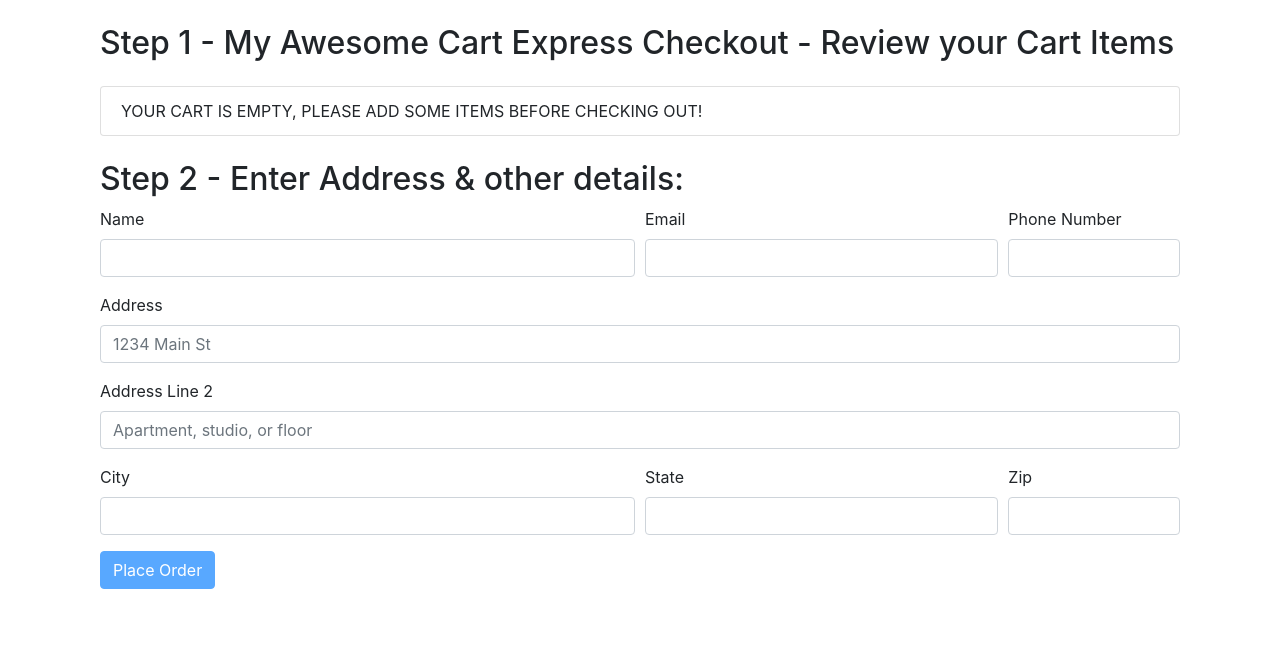
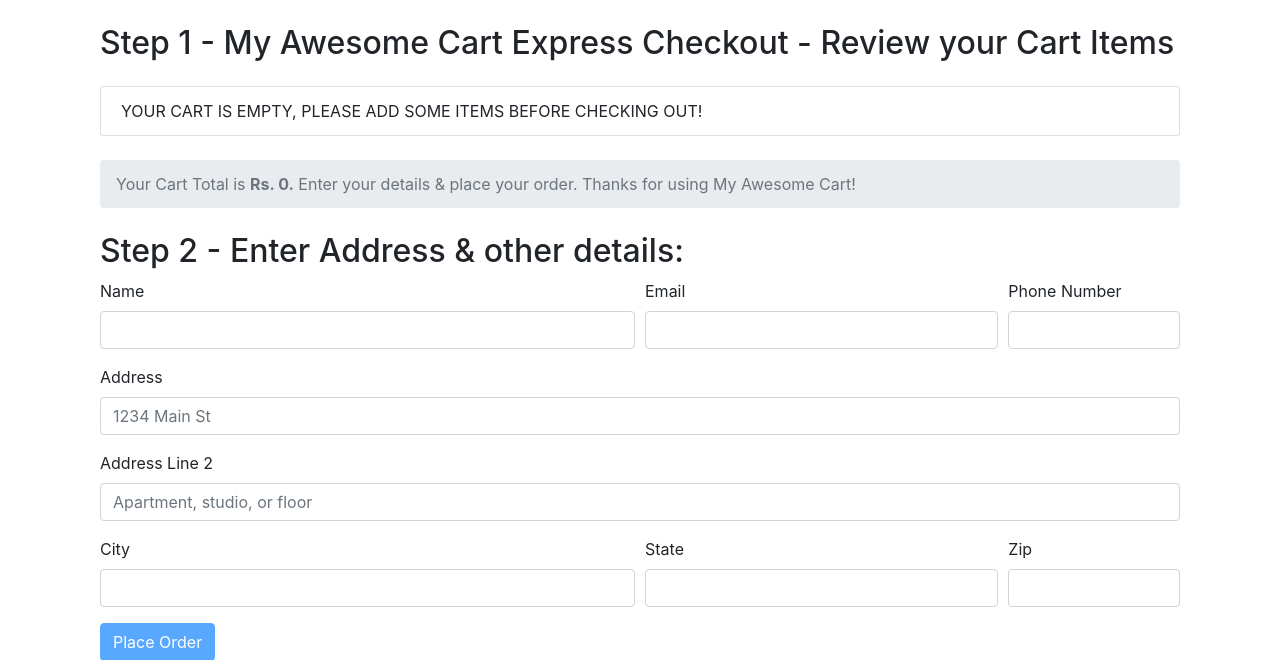
Before and after one commit to aaryan-gupta/Django, a Django app: page /shop/checkout/ in a window 1280 px wide. Shown: the part 56-716 px from the top of the page. Run offline with Django 3.2, Linux system fonts and the light colour scheme; some libraries are stand-ins or nearby versions.

Commit message:
55 display prices

```diff
--- a/MyAwesomeCart/mac/shop/templates/shop/checkout.html
+++ b/MyAwesomeCart/mac/shop/templates/shop/checkout.html
@@ -13,6 +13,15 @@
 			<ul class="list-group my-4" id="items">
 				<!-- ADDING ITEMS THROUGH JS -->
 			</ul>
+			<nav aria-label="breadcrumb">
+				<ol class="breadcrumb mt-3">
+					<li class="breadcrumb-item active" aria-current="page">
+						Your Cart Total is <b> Rs. </b>
+						<b><span id="totalPrice"></span>.</b>
+						Enter your details & place your order. Thanks for using My Awesome Cart!
+					</li>
+				</ol>
+			</nav>
 		</div>
 	</div>
 	<div class="col my-4">
@@ -70,10 +79,9 @@
 <script>
 	if (localStorage.getItem("cart") == null) var cart = {}
 	else cart = JSON.parse(localStorage.getItem("cart"))
-	var sum = 0
+	var sum = 0, totalPrice = 0
 	if ($.isEmptyObject(cart)) {
 		// IF OBJECT IS EMPTY
-		// mystr = `<center><p>YOUR CART IS EMPTY, PLEASE ADD SOME ITEMS BEFORE CHECKING OUT!</p></center>`
 		mystr = `<li class="list-group-item d-flex justify-content-between align-items-center">
 					YOUR CART IS EMPTY, PLEASE ADD SOME ITEMS BEFORE CHECKING OUT!
 				</li>`
@@ -83,15 +91,18 @@
 		for (item in cart) {
 			let name = cart[item][1]
 			let qty = cart[item][0]
+			let itemPrice = cart[item][2]
 			sum += qty
+			totalPrice += qty * itemPrice
 			mystr = `<li class="list-group-item d-flex justify-content-between align-items-center">
 					${name}
-					<span class="badge badge-primary badge-pill">${qty}</span>
+					<span class="badge badge-primary badge-pill">${qty} * ${itemPrice}</span>
 				</li>`
 			$("#items").append(mystr)
 		}
 	}
 	document.getElementById("cart").innerHTML = sum
+	document.getElementById("totalPrice").innerHTML = totalPrice
 	if (sum == 0) document.getElementById("btnSubmit").setAttribute("disabled", "true")
 	$("#itemsJson").val(JSON.stringify(cart))
 	{% if thank %} alert("Thanks for ordering with us. Your order id is {{id}}. Use it to track your order using our order tracker.")
--- a/MyAwesomeCart/mac/shop/templates/shop/index.html
+++ b/MyAwesomeCart/mac/shop/templates/shop/index.html
@@ -75,6 +75,7 @@
 							<img src="/media/{{i.image}}" class="card-img-top p-4" alt="...">
 							<div class="card-body">
 								<h5 class="card-title" id="namepr{{i.id}}">{{i.product_name}}</h5>
+								<h6>Price: <span id="pricepr{{i.id}}"> {{i.price}} </span></h6>
 								<p class="card-text">{{i.desc|slice:"0:53"}}...</p>
 								<span id="divpr{{i.id}}" class="divpr">
 									<button id="pr{{i.id}}" class="btn btn-primary cart">Add to Cart</button>
@@ -130,8 +131,8 @@
 		else {
 			qty = 1
 			name = document.getElementById("name" + idstr).innerHTML
-			// cart[idstr] = 1
-			cart[idstr] = [qty, name]
+			price = document.getElementById("price" + idstr).innerHTML
+			cart[idstr] = [qty, name, parseInt(price)]
 		}
 		updateCart(cart)
 	})
```
